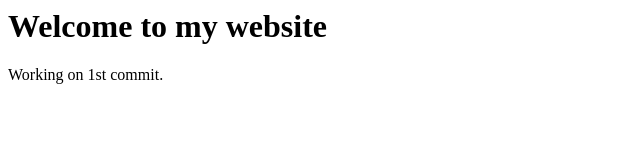
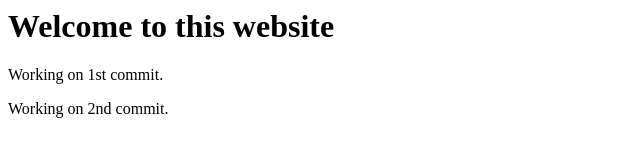
Before and after one commit to ridzwansyahirwan/WanGitEssentialRemote, a plain HTML site: page index.html in a window 1280 px wide. Shown: the whole page, without its empty margins (0-640 px from the left). Drawn offline with Linux system fonts and the light colour scheme.

Commit message:
Updated index.html (v2)
Added another line and minor change on <h1>.

```diff
--- a/index.html
+++ b/index.html
@@ -3,7 +3,8 @@
         <title>My HomePage</title>
     </head>
     <body>
-        <h1>Welcome to my website</h1>
+        <h1>Welcome to this website</h1>
         <p>Working on 1st commit.</p>
+        <p>Working on 2nd commit.</p>
     </body>
 </html>
```
